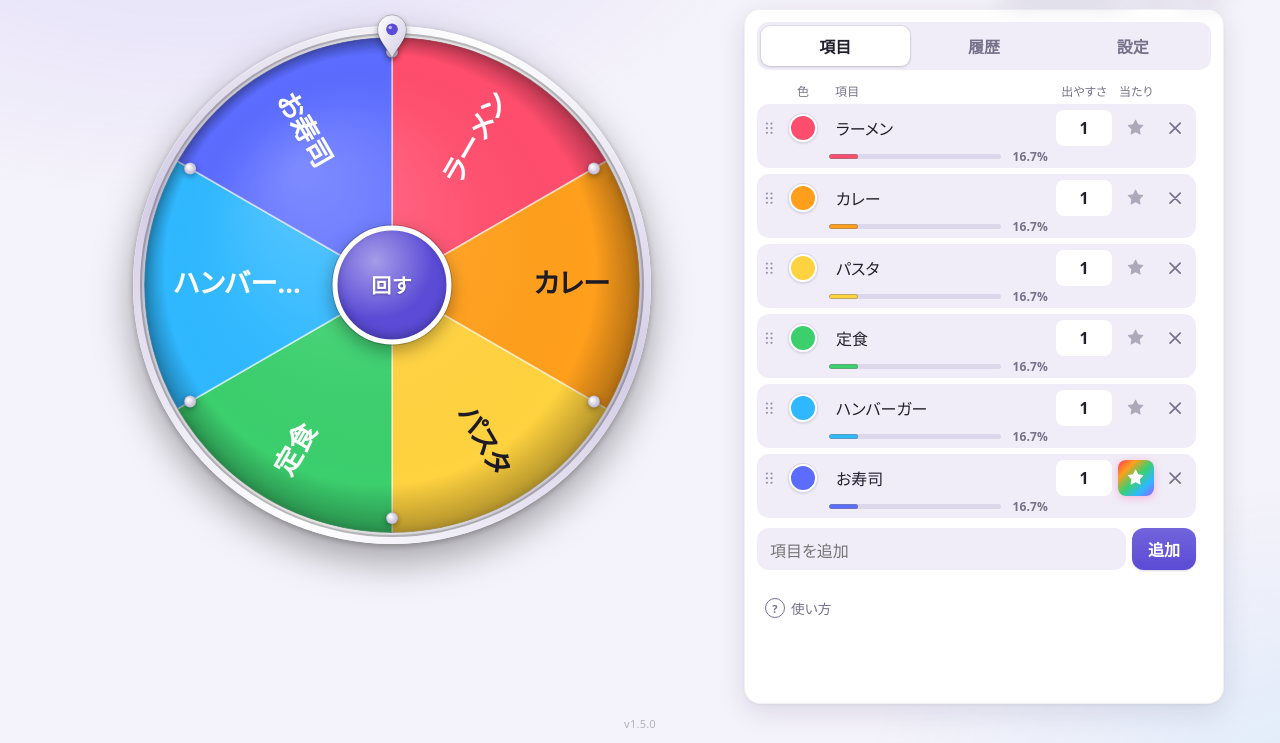
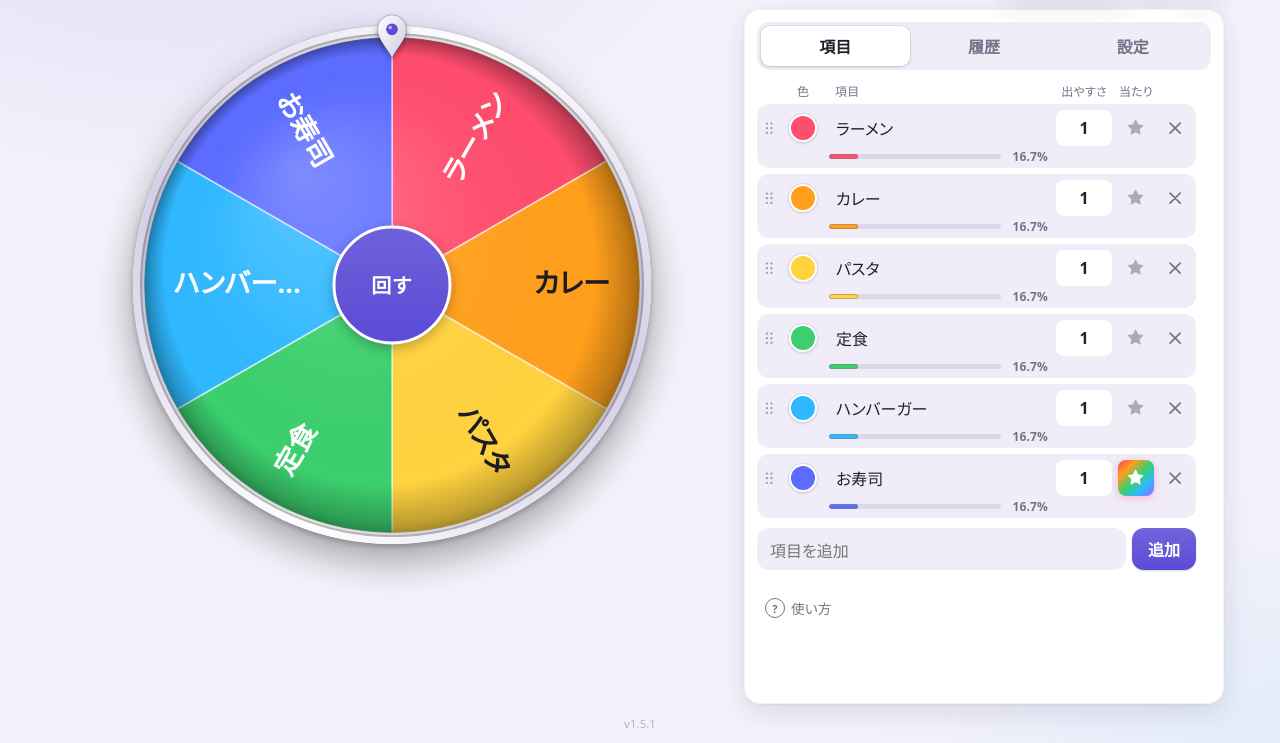
Before and after one commit to Arata-A3/LuckyRoulette, a plain HTML site: page index.html in a window 1280 px wide. Shown: the part 57-800 px from the top of the page. Drawn offline with Linux system fonts and the light colour scheme.

Commit message:
マスの境目の鋲をなくし、回すボタンを控えめな見た目に変更
Co-Authored-By: Claude Opus 5.5 <noreply@anthropic.com>

```diff
--- a/index.html
+++ b/index.html
@@ -145,11 +145,10 @@ canvas#wheel { position: absolute; inset: 0; width: 100%; height: 100%; border-r
 .hub {
     position: absolute; left: 50%; top: 50%; transform: translate(-50%, -50%);
     width: 24%; aspect-ratio: 1; border-radius: 50%; z-index: 2;
-    border: 5px solid var(--rim-a); color: var(--accent-text);
-    background: radial-gradient(circle at 35% 28%, rgba(255, 255, 255, .45), rgba(255, 255, 255, 0) 55%), var(--accent);
+    border: 3px solid var(--panel); color: var(--accent-text);
+    background: linear-gradient(180deg, rgba(255, 255, 255, .12), rgba(255, 255, 255, 0)), var(--accent);
     font-weight: 700; font-size: clamp(.8rem, 3.6vw, 1.25rem); letter-spacing: .08em; white-space: nowrap; padding: 0;
-    text-shadow: 0 1px 2px rgba(0, 0, 0, .3);
-    box-shadow: 0 6px 18px rgba(0, 0, 0, .35), 0 0 0 1px rgba(0, 0, 0, .2), inset 0 -4px 8px rgba(0, 0, 0, .25);
+    box-shadow: 0 4px 12px rgba(0, 0, 0, .25);
     transition: transform .12s, filter .12s;
 }
 .hub:hover:not(:disabled) { filter: brightness(1.1); }
@@ -611,7 +610,7 @@ dialog.color-dialog { width: min(94vw, 400px); padding: 16px; }
 'use strict';
 
 // ===== 定数 =====
-const APP_VERSION = '1.5.0';   // 画面の下に薄く出す。機能を変えたら上げる
+const APP_VERSION = '1.5.1';   // 画面の下に薄く出す。機能を変えたら上げる
 const SAVE_KEY = 'luckyroulette_save';
 const SAVE_VERSION = 1;
 const MAX_ITEMS = 60;
@@ -982,21 +981,6 @@ function drawWheel(now = performance.now()) {
     gl.addColorStop(1, 'rgba(0,0,0,.30)');
     ctx.beginPath(); ctx.arc(0, 0, R, 0, Math.PI * 2);
     ctx.fillStyle = gl; ctx.fill();
-    // マスの境目の鋲
-    if (segs.length > 1 && segs.length <= 40) {
-        const pr = R * 0.94, r = Math.max(2, R * 0.024);
-        segs.forEach(seg => {
-            const a = toRad(seg.start);
-            const x = Math.cos(a) * pr, y = Math.sin(a) * pr;
-            const g = ctx.createRadialGradient(x - r * 0.35, y - r * 0.35, r * 0.1, x, y, r);
-            g.addColorStop(0, '#ffffff'); g.addColorStop(1, '#bdb6d4');
-            ctx.beginPath(); ctx.arc(x, y, r, 0, Math.PI * 2);
-            ctx.fillStyle = g;
-            ctx.shadowColor = 'rgba(0,0,0,.4)'; ctx.shadowBlur = r; ctx.shadowOffsetY = r * 0.3;
-            ctx.fill();
-            ctx.shadowColor = 'transparent'; ctx.shadowBlur = 0; ctx.shadowOffsetY = 0;
-        });
-    }
     ctx.restore();
 }
 
```
Also changed, not shown: 1 other file.
